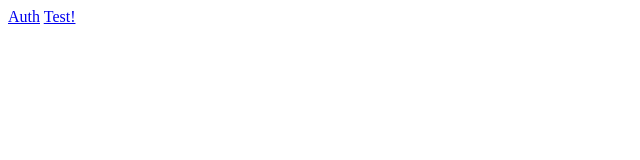
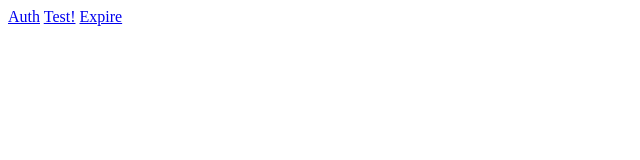
Before and after one commit to geoloqi/geoloqi-js, a plain HTML site: page client/client.html in a window 1280 px wide. Shown: the full height of the page, 0-640 px from the left. Drawn offline with Linux system fonts and the light colour scheme.

Commit message:
Move config to init, expire session helper, change export refs to self when possible

```diff
--- a/client/client.html
+++ b/client/client.html
@@ -3,8 +3,7 @@
     <script type="text/javascript" src="geoloqi.js"></script>
     <script type="text/javascript">
       window.onload = function () {
-        geoloqi.init();
-        geoloqi.config = {'client_id': 'client_id', 'redirect_uri':'http://example.com'};
+        geoloqi.init({'client_id': '665a737a5abe1fac5cced7149f03a62b', 'redirect_uri':'http://127.0.0.1:9393/client.html'});
       }
 
       function testCall() {
@@ -19,5 +18,6 @@
     <div id="geoloqi-root" style="display:none;"></div>
     <a href="#" onclick="geoloqi.authenticate(); return false">Auth</a>
     <a href="#" onclick="testCall(); return false">Test!</a>
+    <a href="#" onclick="geoloqi.expire(); return false">Expire</a>
   </body>
 </html>
--- a/client/geoloqi.js
+++ b/client/geoloqi.js
@@ -17,10 +17,12 @@ var geoloqi = (function () {
   var iframe = null;
   var cookieName = '_geoloqi_auth';
 
+  var config = {};
+  exports.config = config;
+
   var auth = null;
-  exports.auth = auth;
 
-  function init() {
+  function init(config) {
     var iframeContainer = document.getElementById('geoloqi-root');
     iframe = document.createElement("iframe");
     iframe.setAttribute("src", receiverUrl);
@@ -28,7 +30,9 @@ var geoloqi = (function () {
     iframe.style.height = "0px";
     iframe.style.border = "0px";
     iframeContainer.appendChild(iframe);
-    exports.auth = JSON.parse(util.cookie.get());
+    self.auth = JSON.parse(util.cookie.get());
+
+    self.config = config;
 
     var anchorString = document.location.hash.substring(1);
 
@@ -36,25 +40,23 @@ var geoloqi = (function () {
       var newAuth = util.objectify(anchorString);
 
       if(newAuth.access_token && newAuth.expires_in) {
-        exports.auth = newAuth;
-        util.cookie.set(JSON.stringify(exports.auth));
+        self.auth = newAuth;
+        util.cookie.set(JSON.stringify(self.auth));
       }
     }
   }
   exports.init = init;
-
-  var config = {};
-  exports.config = config;
+  exports.auth = auth;
 
   function authenticate(popup) {
     if(auth === null) {
       var popup = false;
       if(popup == true) {
       } else {
-        var args = {'response_type': 'token', 'client_id': exports.config.client_id};
+        var args = {'response_type': 'token', 'client_id': self.config.client_id};
 
-        if(exports.config.redirect_uri) {
-          args['redirect_uri'] = exports.config.redirect_uri;
+        if(self.config.redirect_uri) {
+          args['redirect_uri'] = self.config.redirect_uri;
         }
 
         window.location = oauthUrl+'?'+util.serialize(args);
@@ -62,6 +64,12 @@ var geoloqi = (function () {
     }
   }
   exports.authenticate = authenticate;
+
+  function expire() {
+    self.auth = null;
+    util.cookie.erase();
+  }
+  exports.expire = expire;
 
   function get(path, callback) {
     execute('GET', path, {}, callback);
@@ -78,7 +86,7 @@ var geoloqi = (function () {
 		var arguments = {'method': method,
 										 'path': path,
 										 'args': args,
-										 'accessToken': exports.auth.access_token,
+										 'accessToken': self.auth.access_token,
 										 'callbackId': callbackId,
 										 'version': version};
 		_anonymousCallbacks[callbackId] = callback;
@@ -113,6 +121,7 @@ var geoloqi = (function () {
   }
 
   util.cookie = (function() {
+//    var self = this;
     var exports = {};
 
     function set(value, secondsUntilExpire) {
@@ -139,7 +148,7 @@ var geoloqi = (function () {
     exports.get = get;
 
     function erase() {
-      create("",-1);
+      set("",-1);
     }
     exports.erase = erase;
 
```
